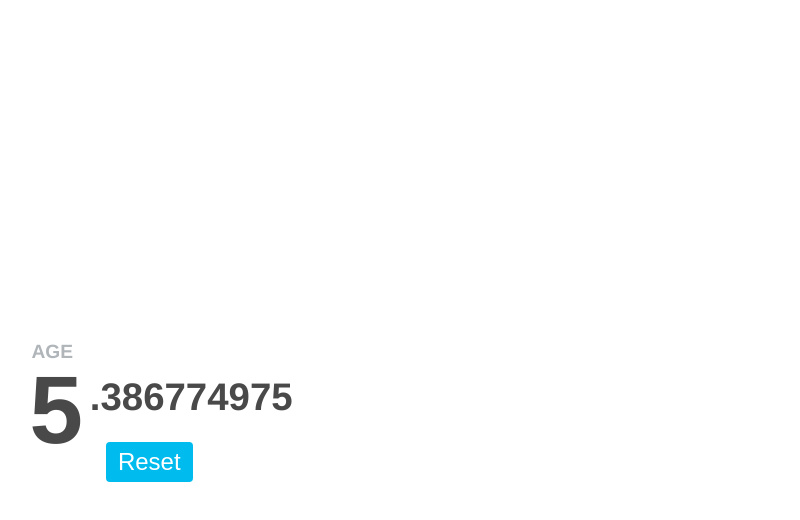
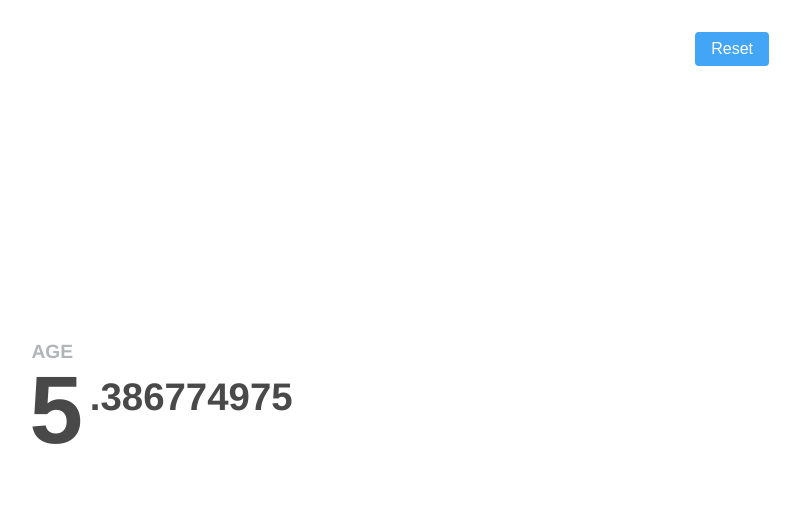
Before and after one commit to nkprajapati01/age-timer, a plain HTML site: page index.html in a window 1280 px wide. Both pictures are taken after typing "2020-01-15" into the empty fields and a click on the button "Motivate". Shown: the whole page, without its empty margins (479-1279 px from the left). Drawn offline with nearby package versions, Linux system fonts and the light colour scheme.

Commit message:
Update index.html

```diff
--- a/index.html
+++ b/index.html
@@ -25,11 +25,22 @@
   <style>
 
     #reset-btn {
-        position: absolute;
-        top: 100px;
-        right: 100px;
-        display: none;
-        z-index: 100;
+    position: fixed;
+    top: 32px;
+    right: 32px;
+    display: none;
+    z-index: 100;
+    padding: 8px 16px;
+    background: #42a5f5;
+    color: #fff;
+    border: none;
+    border-radius: 4px;
+    cursor: pointer;
+    font-size: 16px;
+    transition: background 0.2s;
+    }
+    #reset-btn:hover {
+        background: #1565c0;
     }
     #timer {
         position: relative;
```
